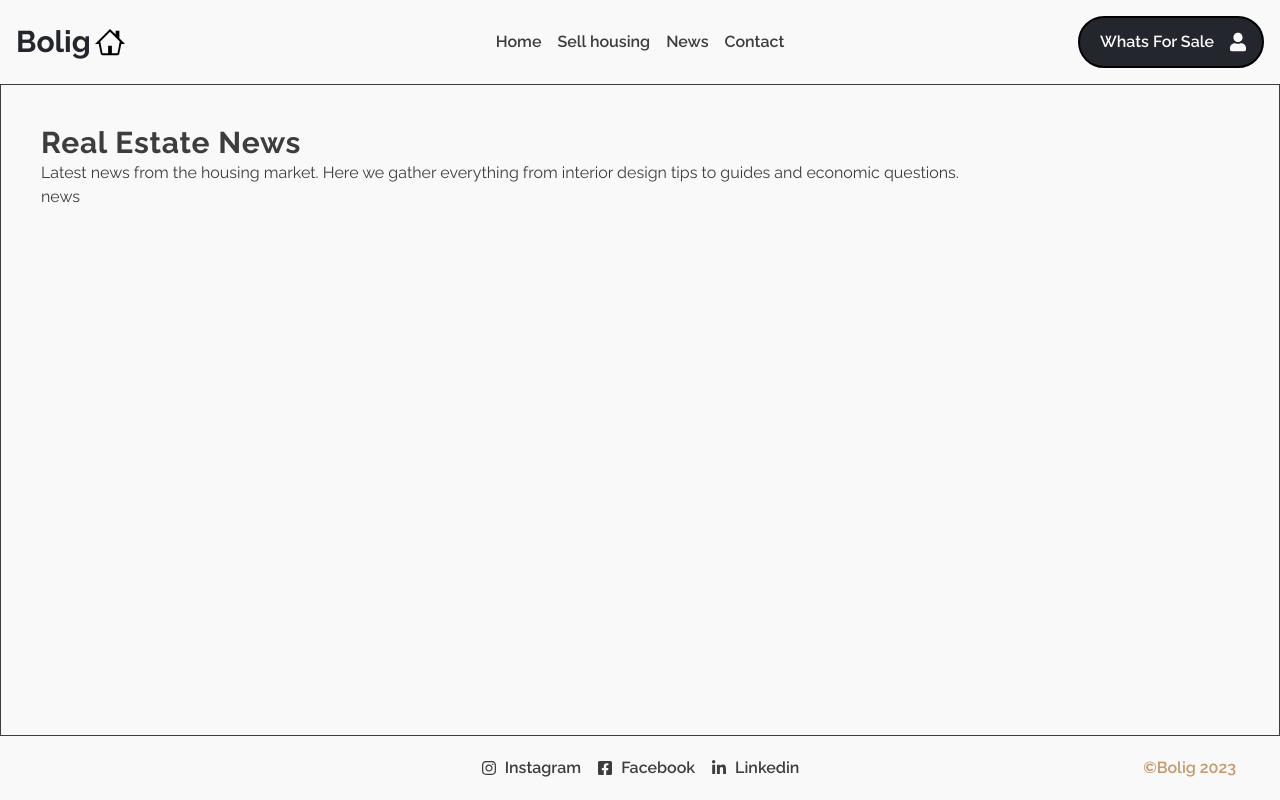
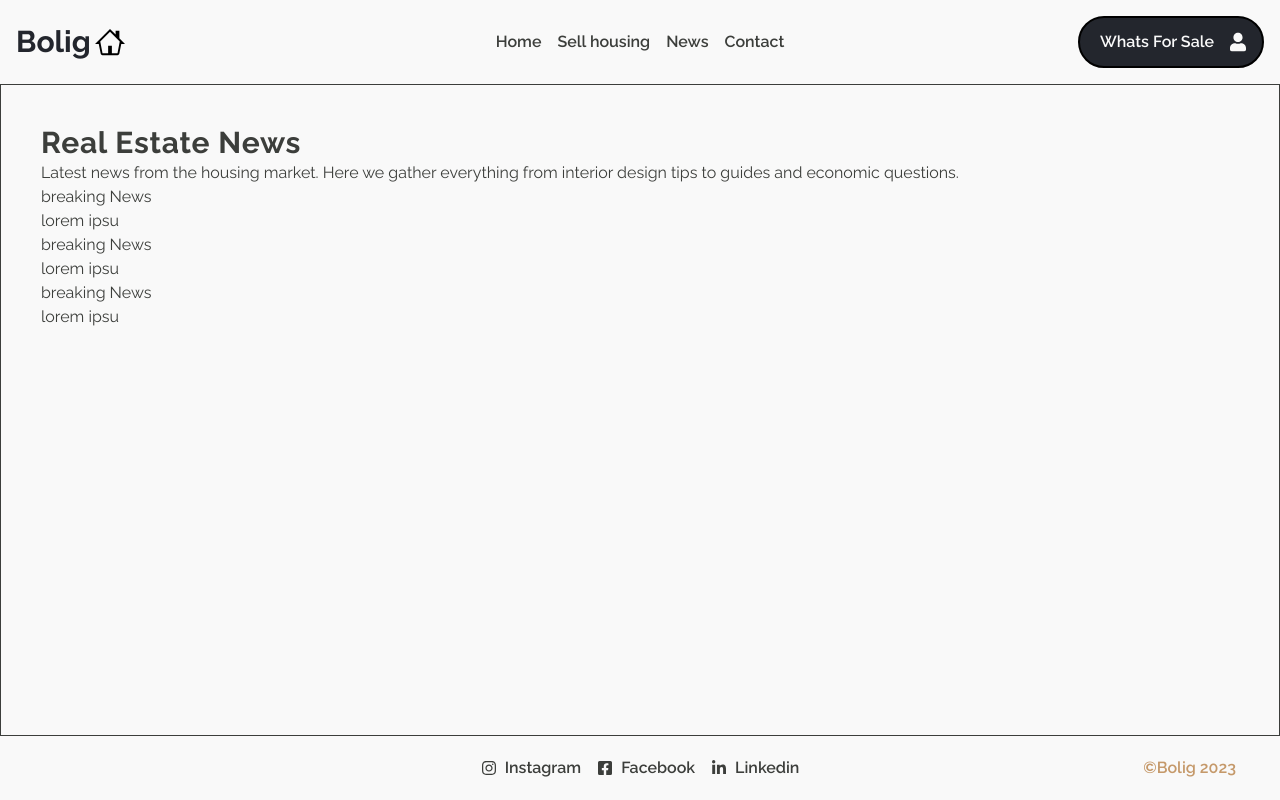
Before and after one commit to MaxAndreasLundin/bolig-web, a Next.js app: page /news in a window 1280 px wide. Built offline with nearby package versions, Linux system fonts and the light colour scheme.

Commit message:
looping throw all news and add news letter card

```diff
--- a/app/news/page.tsx
+++ b/app/news/page.tsx
@@ -1,4 +1,6 @@
 import React from 'react'
+import { NewsLetter } from '../../components/helpers/NewsLetter'
+import NewsLetterCard from '../../components/card/NewsLetterCard'
 
 const page = () => {
   return (
@@ -8,7 +10,13 @@ const page = () => {
           <h2 className='text-3xl font-bold tracking-wide'>Real Estate News</h2>
           <p>Latest news from the housing market. Here we gather everything from interior design tips to guides and economic questions.</p>
         </div>
-        <div>news</div>
+        <div>{NewsLetter.map((news) => (
+          <NewsLetterCard
+            id={news.id}
+            title={news.title}
+            info={news.info}
+          />
+        ))}</div>
       </div>
     </div>
   )
--- /dev/null
+++ b/components/card/NewsLetterCard.tsx
@@ -0,0 +1,18 @@
+import React from 'react'
+
+interface Props {
+  id: number;
+  title: string;
+  info: string;
+}
+
+const NewsLetterCard = ({id, title, info}: Props) => {
+  return (
+    <div key={id}>
+      <h3>{title}</h3>
+      <p>{info}</p>
+    </div>
+  )
+}
+
+export default NewsLetterCard
```
